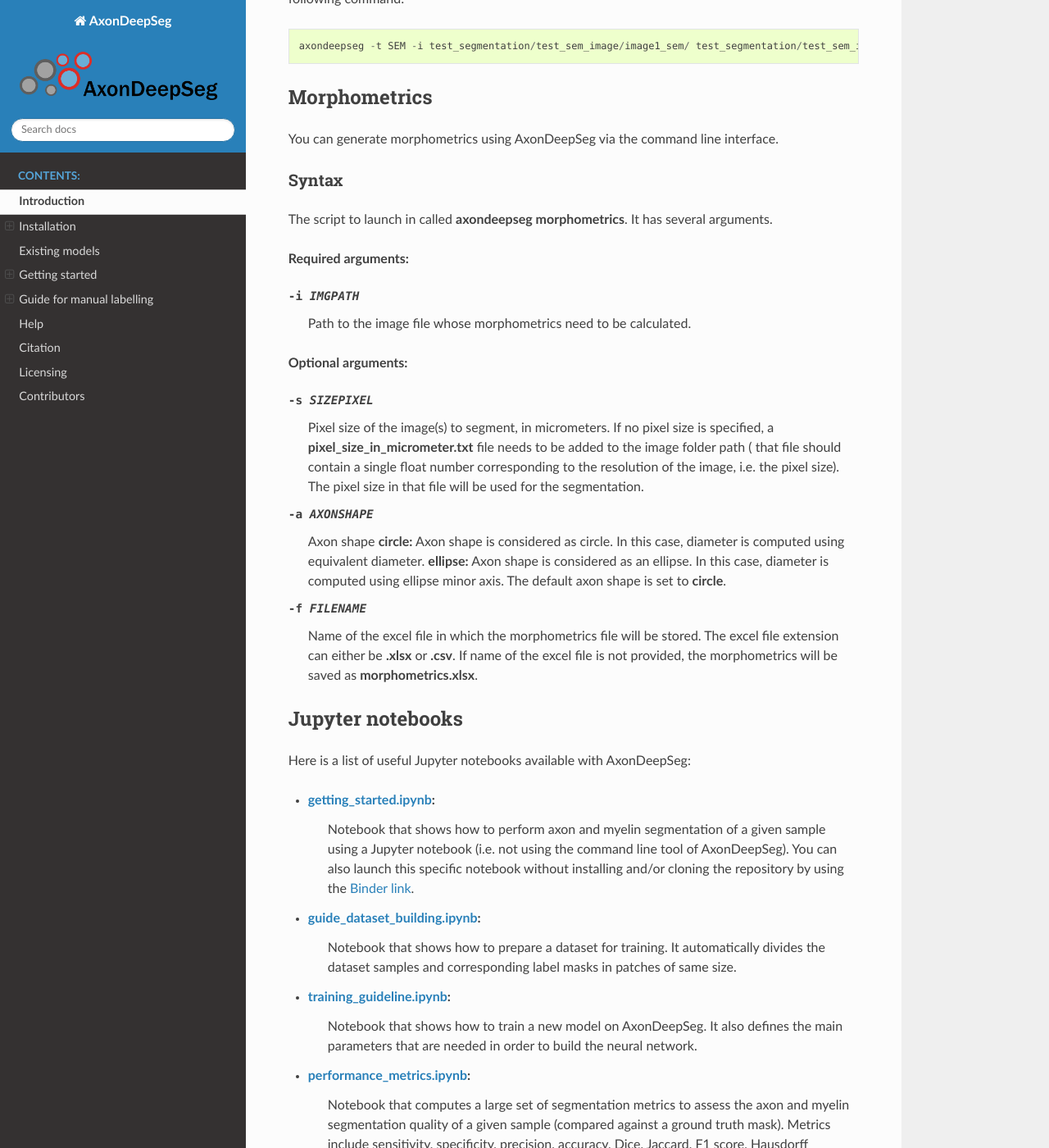
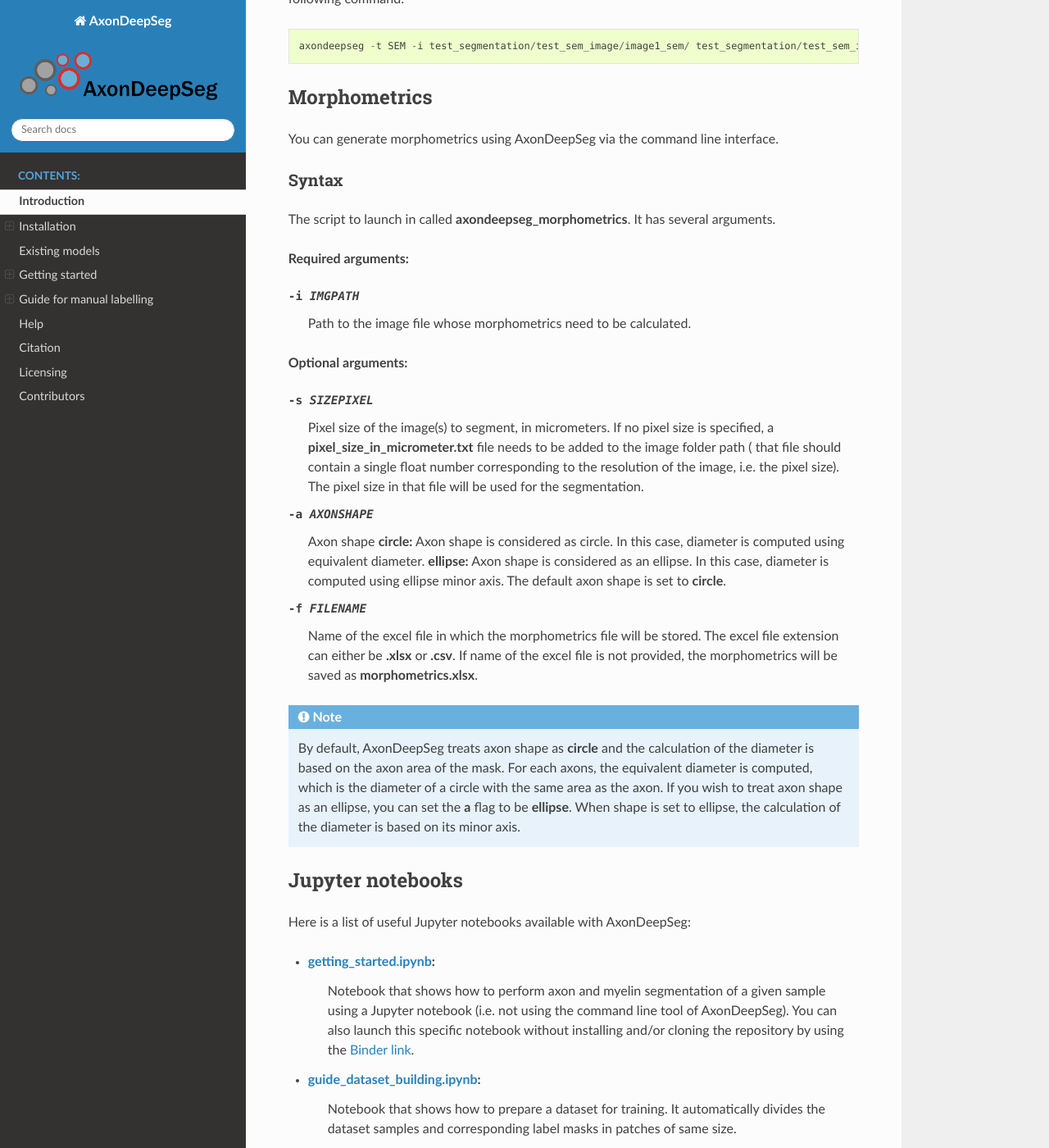
Before and after one commit to axondeepseg/axondeepseg, a Sphinx documentation site: the page built from docs/source/documentation.rst, in a window 1280 px wide and 1400 px high, scrolled down 10799 px. Shown: the whole window at 82% size. Built offline with Sphinx 7.4.7 and the Read the Docs theme 2.0.0, drawn with Linux system fonts in a browser that asks for light colours.

Commit message:
Add Note in the Syntax subsection for users

```diff
--- a/docs/source/documentation.rst
+++ b/docs/source/documentation.rst
@@ -322,7 +322,7 @@ You can generate morphometrics using AxonDeepSeg via the command line interface.
 Syntax
 ~~~~~
 
-The script to launch in called **axondeepseg morphometrics**. It has several arguments.
+The script to launch in called **axondeepseg_morphometrics**. It has several arguments.
 
 **Required arguments:**
 
@@ -344,6 +344,11 @@ The script to launch in called **axondeepseg morphometrics**. It has several arg
                     The excel file extension can either be **.xlsx** or **.csv**.
                     If name of the excel file is not provided, the morphometrics will be saved as **morphometrics.xlsx**.
 
+
+.. NOTE :: By default, AxonDeepSeg treats axon shape as **circle** and the calculation of the diameter is based on the axon area of the mask.
+           For each axons, the equivalent diameter is computed, which is the diameter of a circle with the same area as the axon.
+           If you wish to treat axon shape as an ellipse, you can set the **a** flag to be **ellipse**.
+           When shape is set to ellipse, the calculation of the diameter is based on its minor axis.
 
 
 
```
